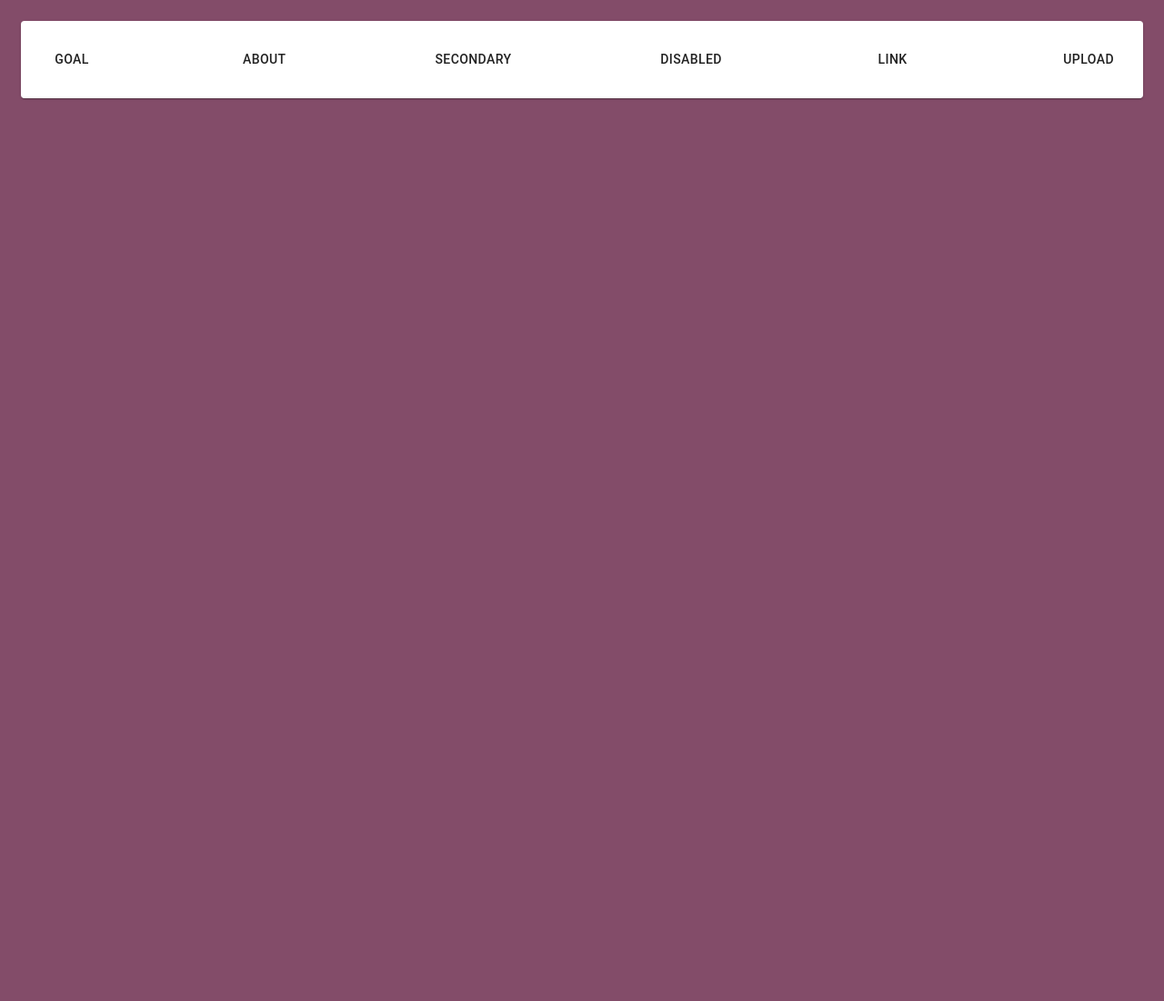
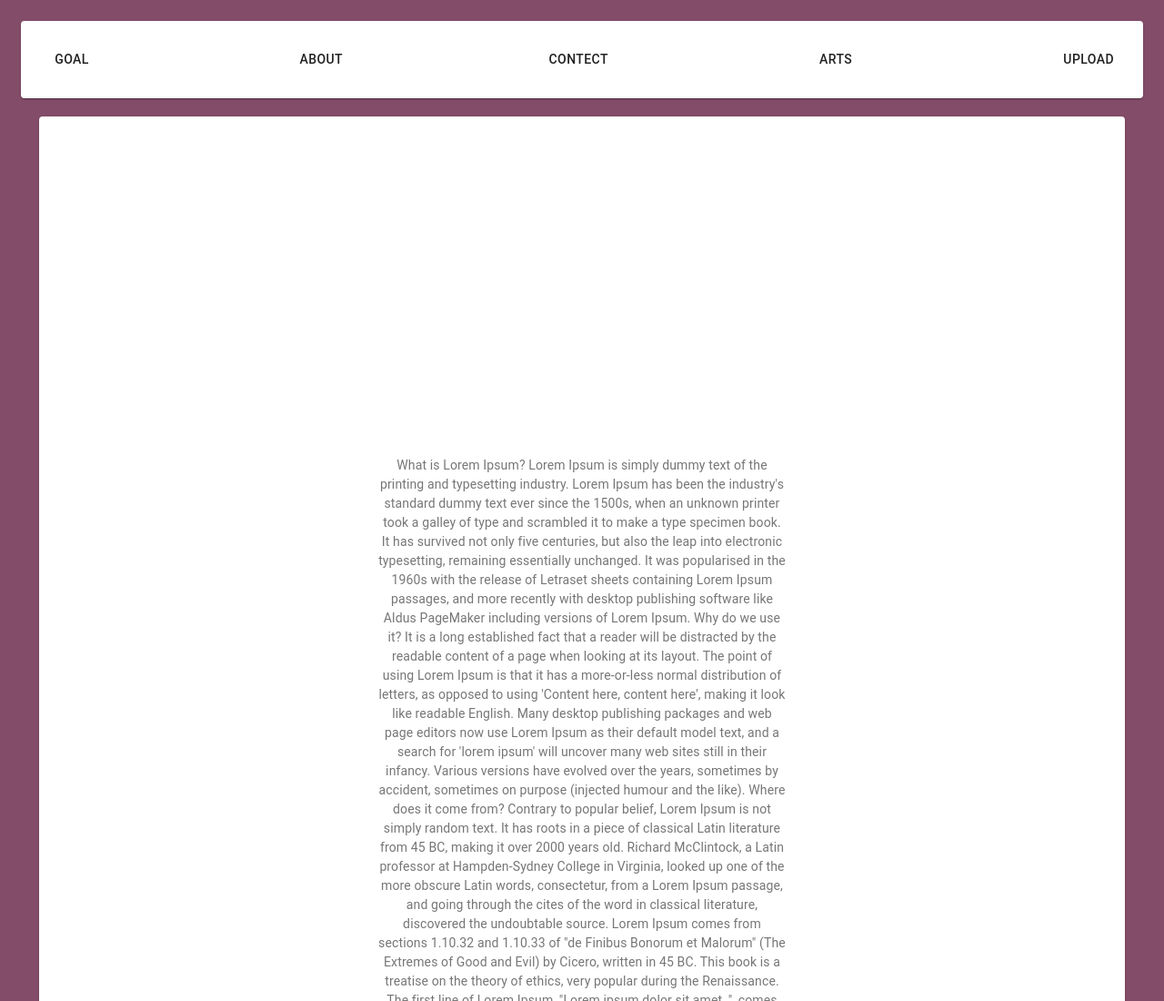
Before and after one commit to MarietaKocharyan/architecpage, a React (Create React App) app: page /arts in a window 1280 px wide. Shown: the top 1100 px of the page at 91% size. Before the commit the page ends 800 px from the top, so only its background shows below. Built offline with nearby package versions, Linux system fonts and the light colour scheme.

Commit message:
Add goal page, Arts cards

```diff
--- a/src/App.js
+++ b/src/App.js
@@ -1,16 +1,27 @@
 import React, { Component } from 'react';
-import NestedGrid from './Components/Grid'
+import { BrowserRouter as Router,Route, Switch } from 'react-router-dom';
+import CenteredGrid from './components/Grid'
+import Artsof from './components/Arts/index'
+import SimpleCard from './components/Goal/index'
 
 class App extends Component {
   render() {
-    return (
-      <div className="App">
-        <header className="App-header">
-        <NestedGrid />
-        </header>
-      </div>
-    );
+      return (
+        <div>
+          <CenteredGrid />
+          <Router>
+            <Switch>
+              <Route exact component={SimpleCard} />
+              <Route path="/arts" component={Artsof} />
+              {/* <Route path="/" component={} />
+              <Route path="/" component={} />
+              <Route path="/" component={} /> */}
+            </Switch>
+          </Router>
+        </div>
+      );
   }
 }
 
+
 export default App;
--- a/src/components/Arts/cards.js
+++ b/src/components/Arts/cards.js
@@ -32,8 +32,16 @@ function MediaCard(props) {
           <Typography gutterBottom variant="h5" component="h2">
           </Typography>
           <Typography component="p">
-            Lizards are a widespread group of squamate reptiles, with over 6,000 species, ranging
-            across all continents except Antarctica
+          Lorem Ipsum is simply dummy text of the printing and
+          typesetting industry. Lorem Ipsum has been the industry's
+          standard dummy text ever since the 1500s, when an unknown
+          printer took a galley of type and scrambled it to make a
+          type specimen book. It has survived not only five centuries,
+          but also the leap into electronic typesetting, remaining
+          essentially unchanged. It was popularised in the 1960s with
+          the release of Letraset sheets containing Lorem Ipsum passages,
+          and more recently with desktop publishing
+          software like Aldus PageMaker including versions of Lorem Ipsum.
           </Typography>
         </CardContent>
       </CardActionArea>
--- a/src/components/Arts/index.js
+++ b/src/components/Arts/index.js
@@ -1,6 +1,12 @@
-import React, { Component } from 'react'
+import React, { Component } from 'react';
+import MediaCard from './cards'
 
-class Goal extends Component {
+class Artsof extends Component {
     render() {
+        return(
+            <MediaCard />
+        )
     }
 }
+
+export default Artsof;
--- /dev/null
+++ b/src/components/Goal/index.js
@@ -0,0 +1,59 @@
+import React from 'react';
+import PropTypes from 'prop-types';
+import { withStyles } from '@material-ui/core/styles';
+import Card from '@material-ui/core/Card';
+import CardActions from '@material-ui/core/CardActions';
+import CardContent from '@material-ui/core/CardContent';
+import Button from '@material-ui/core/Button';
+import Typography from '@material-ui/core/Typography';
+
+const styles = {
+  card: {
+    minWidth: 275,
+  },
+  bullet: {
+    display: 'inline-block',
+    margin: '0 2px',
+    transform: 'scale(0.8)',
+  },
+  title: {
+    fontSize: 14,
+  },
+  pos: {
+    marginBottom: 12,
+  },
+};
+
+function SimpleCard(props) {
+  const { classes } = props;
+  const bull = <span className={classes.bullet}>•</span>;
+
+  return (
+    <Card className={classes.card}  id = "MuiCardContent-root-163">
+      <CardContent>
+        <Typography className={classes.title} color="textSecondary" gutterBottom>
+        What is Lorem Ipsum?
+Lorem Ipsum is simply dummy text of the printing and typesetting industry. Lorem Ipsum has been the industry's standard dummy text ever since the 1500s, when an unknown printer took a galley of type and scrambled it to make a type specimen book. It has survived not only five centuries, but also the leap into electronic typesetting, remaining essentially unchanged. It was popularised in the 1960s with the release of Letraset sheets containing Lorem Ipsum passages, and more recently with desktop publishing software like Aldus PageMaker including versions of Lorem Ipsum.
+
+Why do we use it?
+It is a long established fact that a reader will be distracted by the readable content of a page when looking at its layout. The point of using Lorem Ipsum is that it has a more-or-less normal distribution of letters, as opposed to using 'Content here, content here', making it look like readable English. Many desktop publishing packages and web page editors now use Lorem Ipsum as their default model text, and a search for 'lorem ipsum' will uncover many web sites still in their infancy. Various versions have evolved over the years, sometimes by accident, sometimes on purpose (injected humour and the like).
+
+
+Where does it come from?
+Contrary to popular belief, Lorem Ipsum is not simply random text. It has roots in a piece of classical Latin literature from 45 BC, making it over 2000 years old. Richard McClintock, a Latin professor at Hampden-Sydney College in Virginia, looked up one of the more obscure Latin words, consectetur, from a Lorem Ipsum passage, and going through the cites of the word in classical literature, discovered the undoubtable source. Lorem Ipsum comes from sections 1.10.32 and 1.10.33 of "de Finibus Bonorum et Malorum" (The Extremes of Good and Evil) by Cicero, written in 45 BC. This book is a treatise on the theory of ethics, very popular during the Renaissance. The first line of Lorem Ipsum, "Lorem ipsum dolor sit amet..", comes from a line in section 1.10.32.
+
+The standard chunk of Lorem Ipsum used since the 1500s is reproduced below for those interested. Sections 1.10.32 and 1.10.33 from "de Finibus Bonorum et Malorum" by Cicero are also reproduced in their exact original form, accompanied by English versions from the 1914 translation by H. Rackham.
+
+Where can I get some?
+There are many variations of passages of Lorem Ipsum available, but the majority have suffered alteration in some form, by injected humour, or randomised words which don't look even slightly believable. If you are going to use a passage of Lorem Ipsum, you need to be sure there isn't anything embarrassing hidden in the middle of text. All the Lorem Ipsum generators on the Internet tend to repeat predefined chunks as necessary, making this the first true generator on the Internet. It uses a dictionary of over 200 Latin words, combined with a handful of model sentence structures, to generate Lorem Ipsum which looks reasonable. The generated Lorem Ipsum is therefore always free from repetition, injected humour, or non-characteristic words etc.
+        </Typography>
+      </CardContent>
+    </Card>
+  );
+}
+
+SimpleCard.propTypes = {
+  classes: PropTypes.object.isRequired,
+};
+
+export default withStyles(styles)(SimpleCard);
--- a/src/components/Grid.js
+++ b/src/components/Grid.js
@@ -2,8 +2,7 @@ import React from 'react';
 import PropTypes from 'prop-types';
 import { withStyles } from '@material-ui/core/styles';
 import Paper from '@material-ui/core/Paper';
-import MenuButtons from './Menu'
-import MediaCard from  './Arts/cards'
+import MenuButtons from './menu'
 
 const styles = theme => ({
   root: {
--- a/src/components/menu.js
+++ b/src/components/menu.js
@@ -1,4 +1,4 @@
-import React from 'react';
+import React, { Component } from 'react';
 import PropTypes from 'prop-types';
 
 import { withStyles } from '@material-ui/core/styles';
@@ -15,8 +15,13 @@ const styles = theme => ({
   },
 });
 
-function MenuButtons(props) {
-  const { classes } = props;
+class MenuButtons extends Component {
+  constructor(props){
+    super(props);
+    this.state ={}
+  }
+  render(){
+    const { classes, images } = this.props;
     return (
       <Grid
           container
@@ -29,13 +34,10 @@ function MenuButtons(props) {
             About
         </Button>
         <Button  className={classes.button}>
-        Secondary
+          Contect
         </Button>
         <Button  className={classes.button}>
-        Disabled
-      </Button>
-      <Button   href="#text-buttons" className={classes.button}>
-        Link
+          Arts
         </Button>
         <input
           accept="image/*"
@@ -52,6 +54,7 @@ About
       </Grid>
       );
   }
+}
 
 MenuButtons.propTypes = {
   classes: PropTypes.object.isRequired,
--- a/src/index.css
+++ b/src/index.css
@@ -2,3 +2,11 @@ body {
   background: #834c69;
   padding: 15px;
 }
+.classes.card {
+  padding: 357px;
+}
+#MuiCardContent-root-163{
+  padding: 357px;
+  margin: 20px;
+  text-align: center;
+}
```
Lines whose indentation alone changed are shown as unchanged.
